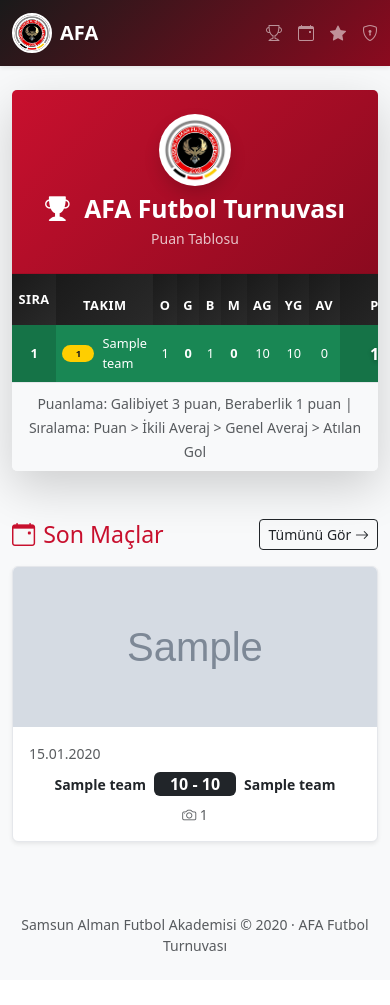
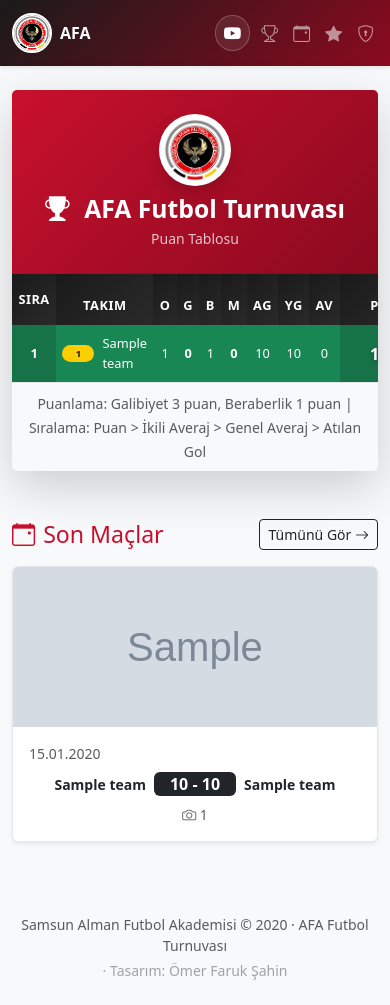
Before and after one commit to omerfarukshn/afa-turnuva, a Flask app: page / in a window 390 px wide. Before the commit the page ends 951 px from the top, so only its background shows below. Run offline with Flask 3, Linux system fonts and the light colour scheme; tables that the repository leaves empty hold one stand-in row (values such as "Sample post"); grey boxes marked "Sample" are stand-in pictures.

Commit message:
Add YouTube link and designer credit

```diff
--- a/static/css/custom.css
+++ b/static/css/custom.css
@@ -22,6 +22,44 @@
     border: none;
 }
 .afa-btn:hover { background: var(--afa-red-dark); color: white; }
+
+.afa-navbar .navbar-brand {
+    min-width: 0;
+}
+
+.afa-navbar .nav-link {
+    white-space: nowrap;
+}
+
+.afa-youtube-link {
+    border: 1px solid rgba(255,255,255,0.22);
+    border-radius: 999px;
+    color: white !important;
+    padding: 0.35rem 0.7rem !important;
+    background: rgba(255,255,255,0.08);
+}
+
+.afa-youtube-link:hover,
+.afa-youtube-link:focus {
+    background: #ff0000;
+    border-color: #ff0000;
+    color: white !important;
+}
+
+.designer-credit {
+    opacity: 0.55;
+}
+
+.designer-link {
+    color: inherit;
+    text-decoration: none;
+}
+
+.designer-link:hover,
+.designer-link:focus {
+    color: var(--afa-red);
+    text-decoration: underline;
+}
 
 /* Puan tablosu */
 .tff-table {
@@ -114,6 +152,23 @@
 
 /* Responsive */
 @media (max-width: 768px) {
+    .afa-navbar .container {
+        gap: 0.5rem;
+    }
+    .afa-navbar .navbar-brand {
+        font-size: 1rem;
+    }
+    .afa-navbar .navbar-nav {
+        gap: 0.45rem !important;
+    }
+    .afa-navbar .nav-link {
+        font-size: 1.05rem;
+        padding-left: 0.25rem;
+        padding-right: 0.25rem;
+    }
+    .afa-youtube-link {
+        padding: 0.28rem 0.52rem !important;
+    }
     .tff-table {
         font-size: 0.8rem;
     }
--- a/templates/base.html
+++ b/templates/base.html
@@ -23,7 +23,10 @@
                 <span class="d-none d-sm-inline">Samsun Alman Futbol Akademisi</span>
                 <span class="d-inline d-sm-none">AFA</span>
             </a>
-            <div class="navbar-nav ms-auto flex-row gap-3 align-items-center">
+            <div class="navbar-nav ms-auto flex-row gap-2 gap-sm-3 align-items-center">
+                <a class="nav-link afa-youtube-link" href="https://www.youtube.com/@SamsunAfaspor" target="_blank" rel="noopener noreferrer" aria-label="Samsun AFA YouTube kanalı">
+                    <i class="bi bi-youtube"></i> <span class="d-none d-md-inline">YouTube</span>
+                </a>
                 <a class="nav-link" href="{{ url_for('index') }}">
                     <i class="bi bi-trophy"></i> <span class="d-none d-sm-inline">Puan Tablosu</span>
                 </a>
@@ -67,6 +70,10 @@
     <footer class="text-center py-4 mt-5 text-muted small">
         <div class="container">
             Samsun Alman Futbol Akademisi © 2020 &middot; AFA Futbol Turnuvası
+            <span class="designer-credit d-block d-sm-inline mt-1 mt-sm-0">
+                &middot; Tasarım:
+                <a href="mailto:sahinomer2004@gmail.com" class="designer-link">Ömer Faruk Şahin</a>
+            </span>
         </div>
     </footer>
 
```
